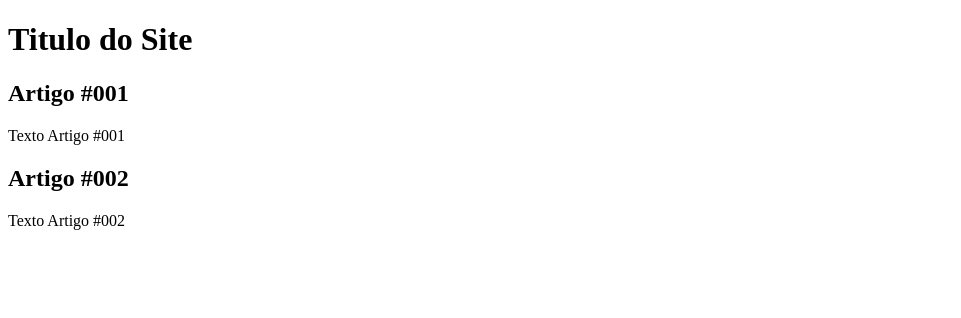
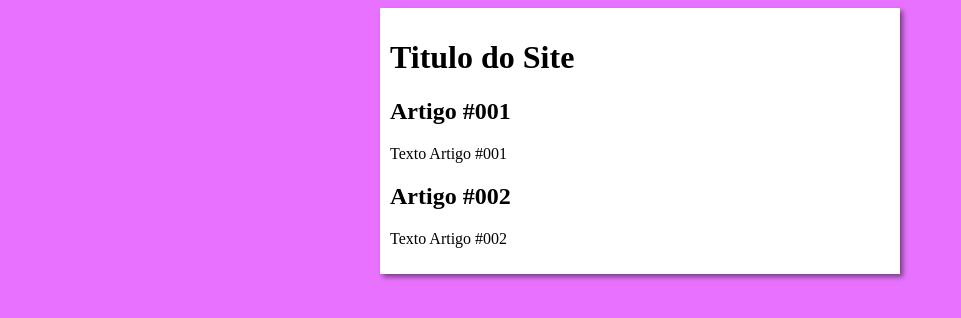
Before and after one commit to JPiresDev/projeto-site, a plain HTML site: page index.html in a window 1280 px wide. Shown: the whole page, without its empty margins (0-961 px from the left). Drawn offline with Linux system fonts and the light colour scheme.

Commit message:
iniciei o design

```diff
--- /dev/null
+++ b/estilos/styles.css
@@ -0,0 +1,17 @@
+{
+    font-family: Arial, sans-serif;
+    font-size: 16px;
+}
+
+body {
+    background-color: #e872ff;
+
+}
+
+main {
+    background-color: white;
+    width: 500px;
+    margin: auto;
+    padding: 10px;
+    box-shadow: 3px 3px 5px rgba(0,0,0,0.473);
+}
--- a/index.html
+++ b/index.html
@@ -4,6 +4,7 @@
     <meta charset="UTF-8">
     <meta name="viewport" content="width=device-width, initial-scale=1.0">
     <title>Titulo do Site</title>
+    <link rel="stylesheet" href="estilos/styles.css">
 </head>
 <body>
     <main>
```
